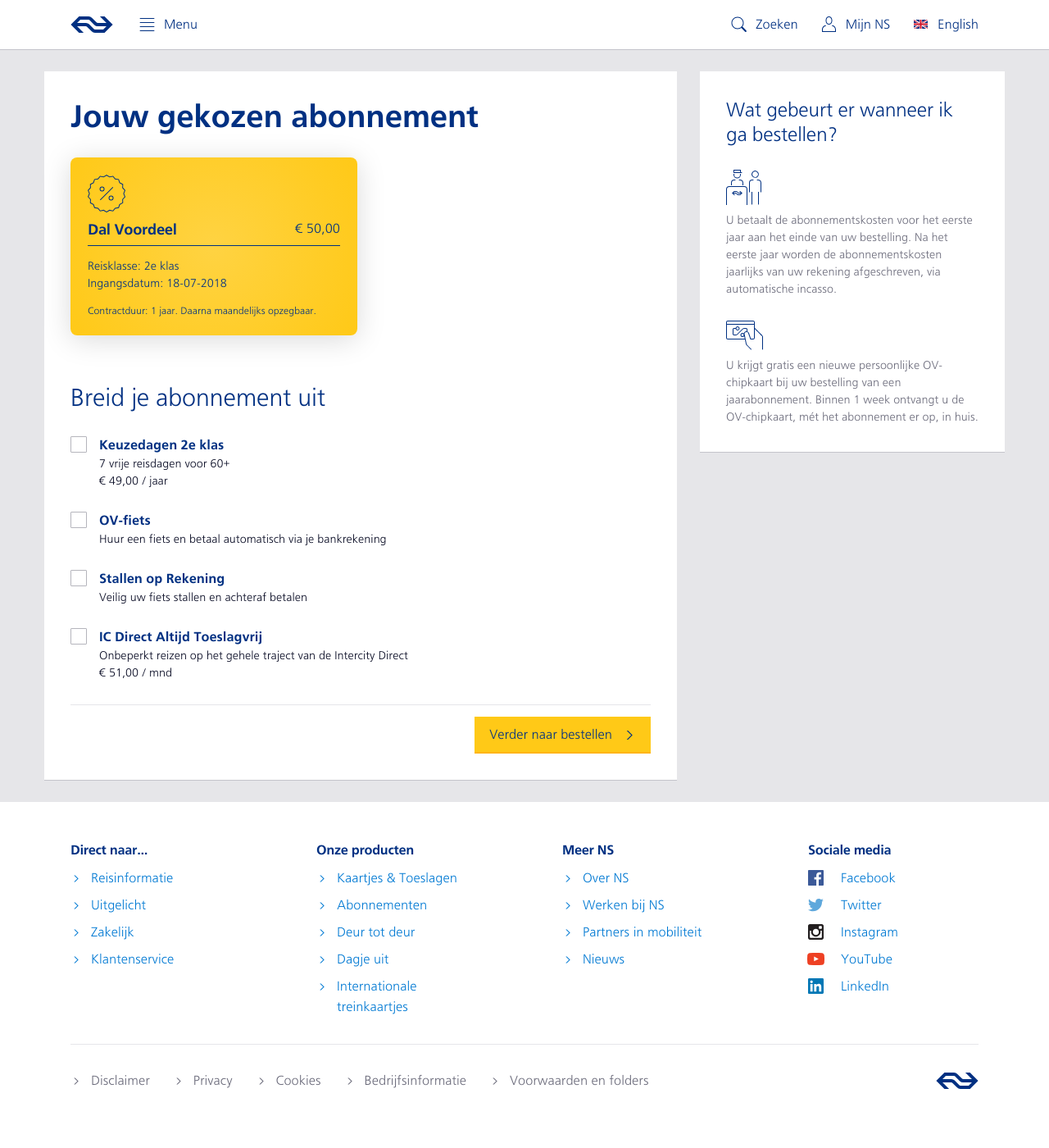
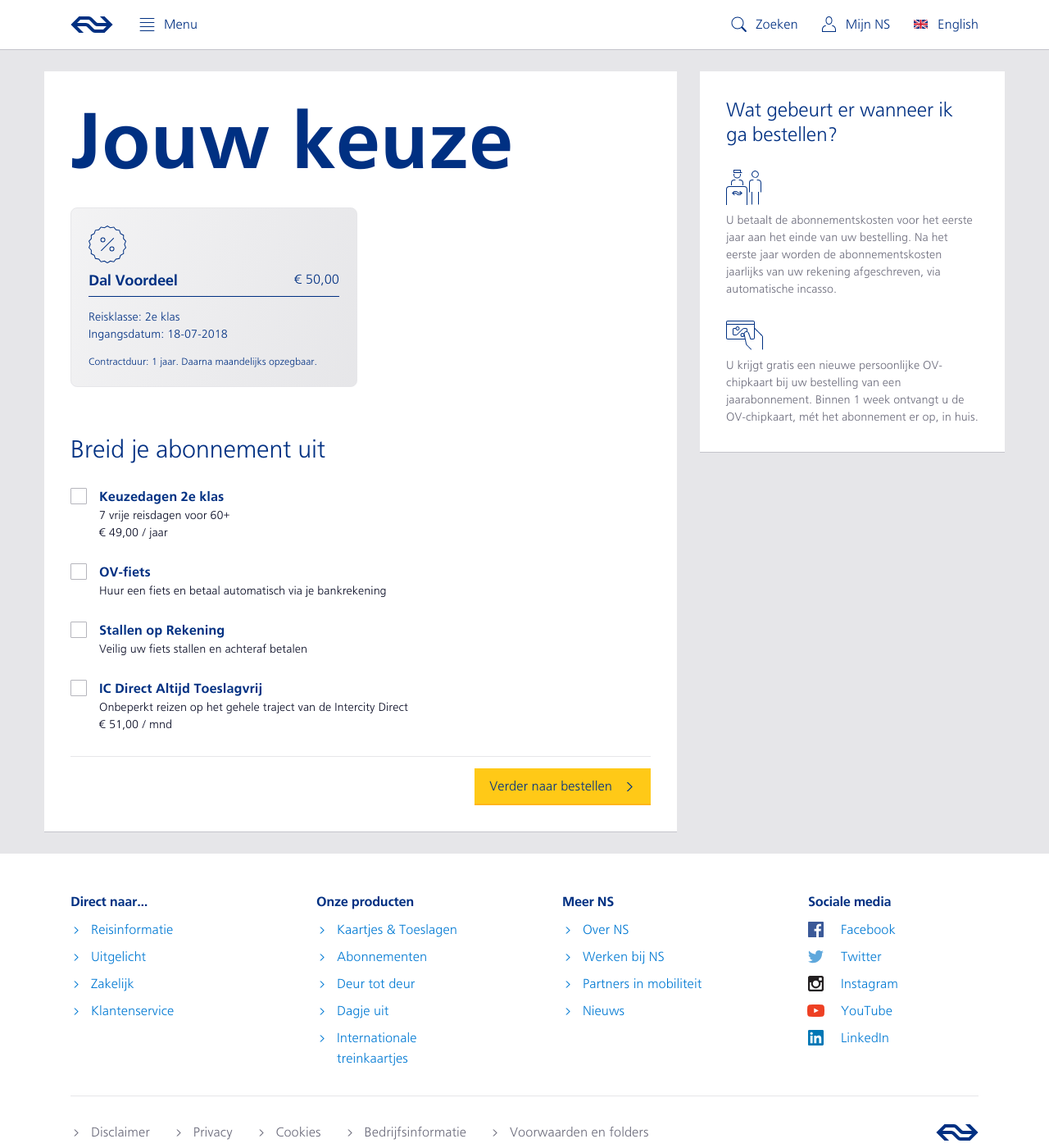
Before and after one commit to tdenheld/ns-ros, a Jekyll site: the page built from index.html, in a window 1280 px wide and 1400 px high. Shown: the whole window at 82% size. Built offline with Jekyll 4.4.1, drawn with Linux system fonts in a browser that asks for light colours.

Commit message:
fat typo

```diff
--- a/_includes/order-details.html
+++ b/_includes/order-details.html
@@ -1,4 +1,4 @@
-<div class="mxw-350 o-hidden br-8 bs-m gd-r-yellow-subtle pa-3 mb-6 mb-8-sm">
+<div class="mxw-350 o-hidden br-8 gd-110-grey bo-a pa-3 mb-6 mb-8-sm">
     <div class="svg-blue" include="/assets/img/icons/discount--large.svg"></div>
     <div class="g g-1-m">
         <h3 class="headingXS fw-b mb-1">Dal Voordeel</h3>
--- a/_layouts/default.html
+++ b/_layouts/default.html
@@ -60,10 +60,12 @@
         </div>
         {% include footer.html %}
 
-        <div class="sticky-bar visible-xs js-sticky-bar">
-            <a href="/pages/page-{{ page.dest }}.html" class="button button--arrowRight button--nsYellow w-100 w-auto-sm">
-                {{ page.cta }}
-            </a>
+        <div class="visible-xs">
+            <div class="sticky-bar js-sticky-bar">
+                <a href="/pages/page-{{ page.dest }}.html" class="button button--arrowRight button--nsYellow w-100 w-auto-sm">
+                    {{ page.cta }}
+                </a>
+            </div>
         </div>
 
 
--- a/_sass/settings.colors.scss
+++ b/_sass/settings.colors.scss
@@ -32,6 +32,7 @@
 
 $ns-green: 					#009a42;
 $ns-green-2:				#008a39;
+$ns-green-sexy:             #00AA89;
 
 $ns-grey: 					#070721;
 $ns-grey-2:  mix(#fff, $ns-grey, 10%); //90%  #1f1f37
--- a/_sass/templates.app.scss
+++ b/_sass/templates.app.scss
@@ -1,6 +1,16 @@
 /*-------------------
          App
 --------------------*/
+
+.heading-fat {
+    @include font-style(36px, bold, 1.25);
+    @include sm {
+        @include font-style(72px, bold, 1.1);
+    }
+    @include lg {
+        @include font-style(96px, bold, 1.1);
+    }
+}
 
 .sticky-bar {
     display: none;
@@ -66,18 +76,18 @@
 .progress__step--active {
     .progress__description {
         font-weight: bold;
-        color: $ns-green;
+        color: $ns-green-sexy;
     }
 
     .progress__circle {
         @keyframes color-in {
             from {
                 background-color: $ns-white;
-                color: $ns-green;
+                color: $ns-green-sexy;
             }
 
             to {
-                background-color: $ns-green;
+                background-color: $ns-green-sexy;
                 color: $ns-white;
             }
         }
@@ -91,11 +101,11 @@
 
 .progress__step--done {
     .progress__description {
-        color: $ns-green;
+        color: $ns-green-sexy;
     }
 
     .progress__circle {
-        border: 3px solid $ns-green;
+        border: 3px solid $ns-green-sexy;
 
         &:before {
             content: "";
@@ -122,7 +132,7 @@
 }
 
 .progress__line--active {
-    background-color: $ns-green;
+    background-color: $ns-green-sexy;
 }
 
 .progress__line--done {
@@ -131,7 +141,7 @@
         display: block;
         width: 100%;
         height: 100%;
-        background-color: $ns-green;
+        background-color: $ns-green-sexy;
         transform: scaleX(0);
 
         @keyframes scale-in-x {
--- a/index.html
+++ b/index.html
@@ -3,7 +3,7 @@
 dest: 1
 ---
 
-<h1 class="headingXL fw-b mb-4">Jouw gekozen abonnement</h1>
+<h1 class="heading-fat mb-4">Jouw keuze</h1>
 {% include order-details.html %}
 <h2 class="headingL mb-2">Breid je abonnement uit</h2>
 <form class="mb-4">
--- a/pages/page-1.html
+++ b/pages/page-1.html
@@ -7,7 +7,7 @@
 <h1 class="headingXL fw-b mb-2 mb-4-sm">1. Heb je al een OV chipkaart?</h1>
 <form class="mb-4">
     <ul class="list formfield__inputGroup pt-0">
-        <li class="list__item formfield__inputGroupItem mb-0 bg-grey-8 bo-a pa-2">
+        <li class="list__item formfield__inputGroupItem mb-0 bo-a pa-2">
             <div class="radioButton">
                 <input type="radio" class="radioButton__input" id="input1" name="input1" checked="checked">
                 <label class="radioButton__label" for="input1" tabindex="-1">
```
Also changed, not shown: 6 other files.
